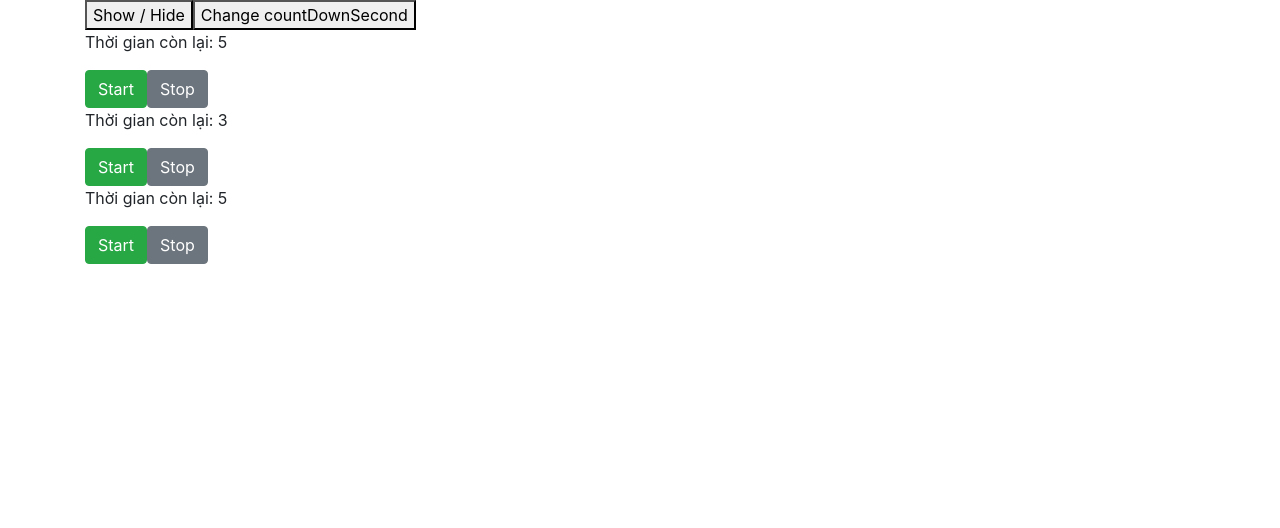
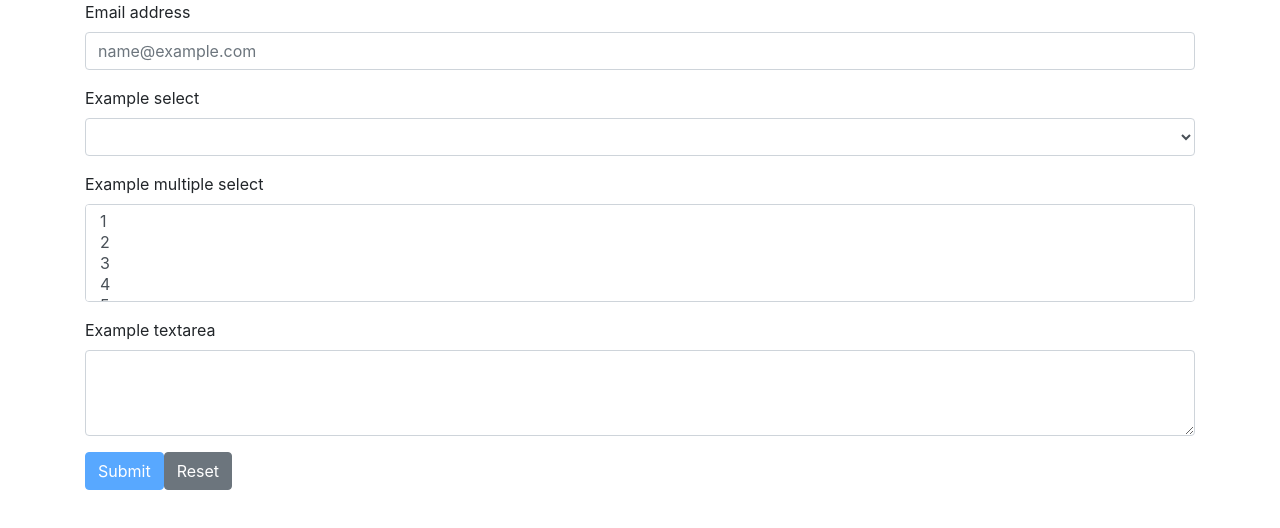
Before and after one commit to hoacg/Demo_Angular_C0220H2, an Angular app: page / in a window 1280 px wide. Shown: the top 528 px of the page. Built offline with nearby package versions, Linux system fonts and the light colour scheme.

Commit message:
Demo Angular-Form

```diff
--- a/src/app/app.component.html
+++ b/src/app/app.component.html
@@ -1,10 +1,7 @@
 <div class="container">
 
-  <button (click)="toggle()">Show / Hide</button>
-  <button (click)="changeCountdownSecond()">Change countDownSecond</button>
+<!--  <app-template-driven-user-form></app-template-driven-user-form>-->
 
-  <app-countdown-timer *ngIf="isShow" [seconds]="countDownSecond"></app-countdown-timer>
-  <app-countdown-timer *ngIf="isShow" [seconds]="3"></app-countdown-timer>
-  <app-countdown-timer *ngIf="isShow" [seconds]="5"></app-countdown-timer>
+  <app-model-driven-user-form></app-model-driven-user-form>
 
 </div>
--- /dev/null
+++ b/src/app/model-driven-user-form/model-driven-user-form.component.css
@@ -0,0 +1,3 @@
+.invalid-value {
+  color: red;
+}
--- /dev/null
+++ b/src/app/model-driven-user-form/model-driven-user-form.component.html
@@ -0,0 +1,42 @@
+<form [formGroup]="userForm" (ngSubmit)="showInfo()">
+  <div class="form-group">
+    <label for="exampleFormControlInput1">Email address</label>
+    <input type="email"
+           class="form-control"
+           id="exampleFormControlInput1"
+           placeholder="name@example.com"
+           formControlName="email"
+    >
+    <div class="invalid-value" *ngIf="userForm.controls.email.invalid && userForm.controls.email.dirty">
+      Email phải nhập vào ít nhất 5 kí tự, tối đa 50 kí tự.
+    </div>
+  </div>
+  <div class="form-group">
+    <label for="exampleFormControlSelect1">Example select</label>
+    <select class="form-control" id="exampleFormControlSelect1" formControlName="mySelect">
+      <option>1</option>
+      <option>2</option>
+      <option>3</option>
+      <option>4</option>
+      <option>5</option>
+    </select>
+  </div>
+  <div class="form-group">
+    <label for="exampleFormControlSelect2">Example multiple select</label>
+    <select multiple class="form-control" id="exampleFormControlSelect2" formControlName="myMultiSelect">
+      <option>1</option>
+      <option>2</option>
+      <option>3</option>
+      <option>4</option>
+      <option>5</option>
+    </select>
+  </div>
+  <div class="form-group">
+    <label for="exampleFormControlTextarea1">Example textarea</label>
+    <textarea formControlName="myText" class="form-control" id="exampleFormControlTextarea1" rows="3"></textarea>
+  </div>
+
+  <button class="btn btn-primary" [disabled]="userForm.invalid">Submit</button>
+  <button class="btn btn-secondary">Reset</button>
+
+</form>
--- /dev/null
+++ b/src/app/model-driven-user-form/model-driven-user-form.component.ts
@@ -0,0 +1,31 @@
+import { Component, OnInit } from '@angular/core';
+import {FormControl, FormGroup, Validators} from '@angular/forms';
+
+@Component({
+  selector: 'app-model-driven-user-form',
+  templateUrl: './model-driven-user-form.component.html',
+  styleUrls: ['./model-driven-user-form.component.css']
+})
+export class ModelDrivenUserFormComponent implements OnInit {
+
+  userForm: FormGroup = new FormGroup({
+    email: new FormControl('', [
+      Validators.required,
+      Validators.minLength(5),
+      Validators.maxLength(50)
+    ]),
+    mySelect: new FormControl(),
+    myMultiSelect: new FormControl(),
+    myText: new FormControl()
+  });
+
+  constructor() { }
+
+  ngOnInit() {
+  }
+
+  showInfo() {
+    console.log(this.userForm.value);
+  }
+
+}
--- /dev/null
+++ b/src/app/template-driven-user-form/template-driven-user-form.component.html
@@ -0,0 +1,42 @@
+<form #userForm="ngForm" (ngSubmit)="showInfo(userForm)">
+
+  <div class="form-group">
+    <label for="exampleFormControlInput1">Email address</label>
+    <input type="email"
+           class="form-control"
+           id="exampleFormControlInput1"
+           placeholder="name@example.com"
+           name="email" ngModel>
+  </div>
+  <div class="form-group">
+    <label for="exampleFormControlSelect1">Example select</label>
+    <select class="form-control"
+            id="exampleFormControlSelect1"
+            name="mySelect" ngModel
+    >
+      <option>1</option>
+      <option>2</option>
+      <option>3</option>
+      <option>4</option>
+      <option>5</option>
+    </select>
+  </div>
+  <div class="form-group">
+    <label for="exampleFormControlSelect2">Example multiple select</label>
+    <select multiple class="form-control" id="exampleFormControlSelect2"
+        name="myMultiSelect" ngModel
+    >
+      <option value="1">1</option>
+      <option value="2">2</option>
+      <option value="3">3</option>
+      <option value="4">4</option>
+    </select>
+  </div>
+  <div class="form-group">
+    <label for="exampleFormControlTextarea1">Example textarea</label>
+    <textarea class="form-control" id="exampleFormControlTextarea1" rows="3"></textarea>
+  </div>
+
+  <button class="btn btn-primary">Submit</button>
+  <button class="btn btn-secodary">Reset</button>
+</form>
--- /dev/null
+++ b/src/app/template-driven-user-form/template-driven-user-form.component.ts
@@ -0,0 +1,20 @@
+import { Component, OnInit } from '@angular/core';
+import {NgForm} from '@angular/forms';
+
+@Component({
+  selector: 'app-template-driven-user-form',
+  templateUrl: './template-driven-user-form.component.html',
+  styleUrls: ['./template-driven-user-form.component.css']
+})
+export class TemplateDrivenUserFormComponent implements OnInit {
+
+  constructor() { }
+
+  ngOnInit() {
+  }
+
+  showInfo(myFormValue) {
+    console.log(myFormValue.value);
+  }
+
+}
```
Also changed, not shown: src/app/app.module.ts (+9 -2 lines), src/app/template-driven-user-form/template-driven-user-form.component.css (added), 2 other files (tests, documents, lock files or other folders).
